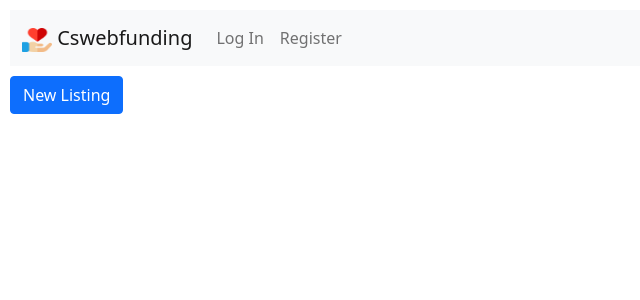
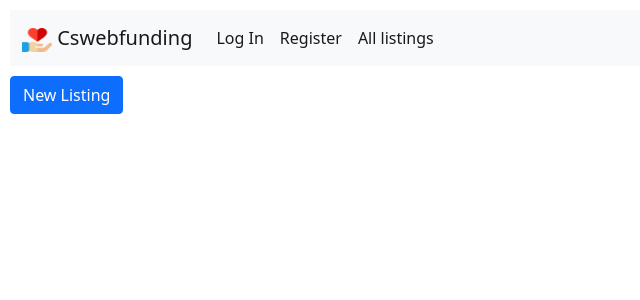
Before and after one commit to SDeVuyst/CS50W-final-project, a Django app: page / in a window 1280 px wide. Shown: the top 300 px of the page, without its empty margins (0-640 px from the left). Run offline with Django 3.2, Linux system fonts and the light colour scheme.

Commit message:
added all listings page

```diff
--- a/FINAL PROJECT/cswebfunding/templates/cswebfunding/layout.html
+++ b/FINAL PROJECT/cswebfunding/templates/cswebfunding/layout.html
@@ -33,6 +33,9 @@
                             <a class="nav-link active" href="{% url 'logout' %}">Log Out</a>
                         </li>
                         <li class="nav-item">
+                            <a class="nav-link active" href="{% url 'all_listings' %}">All listings</a>
+                        </li>
+                        <li class="nav-item">
                             <a class="nav-link active" onclick="hidemodalmessage()" data-bs-toggle="modal" data-bs-target="#fundsModal">Add funds</a>
                         </li>
                     </ul>
@@ -42,10 +45,13 @@
 
                     {% else %}
                         <li class="nav-item">
-                            <a class="nav-link" href="{% url 'login' %}">Log In</a>
+                            <a class="nav-link active" href="{% url 'login' %}">Log In</a>
                         </li>
                         <li class="nav-item">
-                            <a class="nav-link" href="{% url 'register' %}">Register</a>
+                            <a class="nav-link active" href="{% url 'register' %}">Register</a>
+                        </li>
+                        <li class="nav-item">
+                            <a class="nav-link active" href="{% url 'all_listings' %}">All listings</a>
                         </li>
                     </ul>
                     {% endif %}
```
